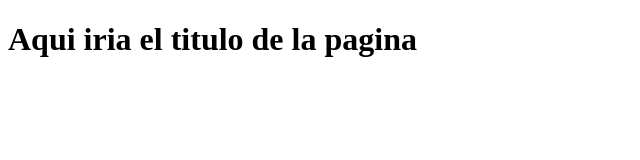
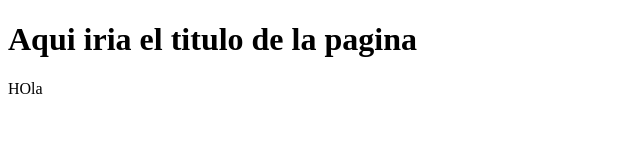
Before and after one commit to SaidMoura/Prueba, a plain HTML site: page index.html in a window 1280 px wide. Shown: the full height of the page, 0-640 px from the left. Drawn offline with Linux system fonts and the light colour scheme.

Commit message:
Update index.html

```diff
--- a/index.html
+++ b/index.html
@@ -8,5 +8,6 @@
 </head>
 <body>
     <h1>Aqui iria el titulo de la pagina</h1>
+    <p>HOla</p>
 </body>
 </html>
```
